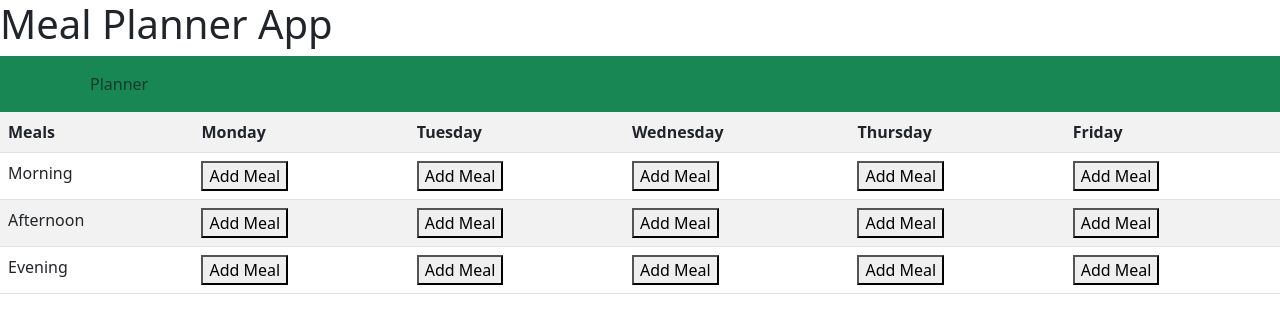
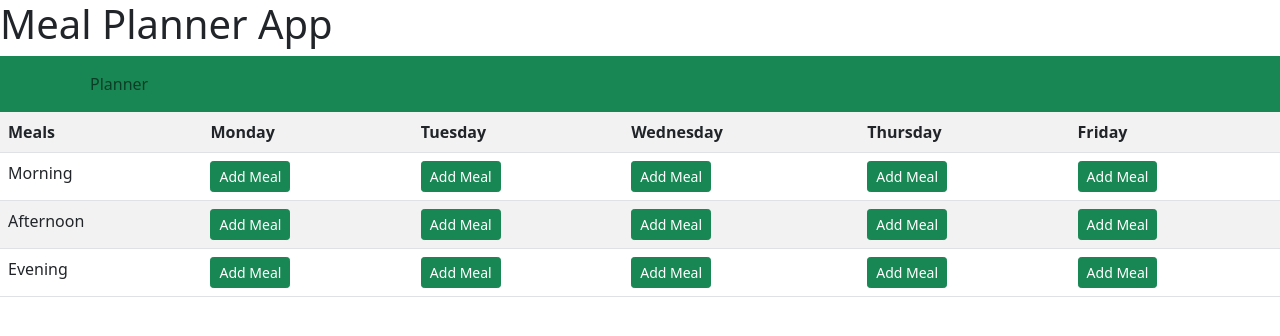
Before and after one commit to JackCornblum/phase-2-frontend, a React (Create React App) app: page /planner in a window 1280 px wide. Shown: the top 336 px of the page. Built offline with nearby package versions, Linux system fonts and the light colour scheme.

Commit message:
added back bootstrap button

```diff
--- a/src/Components/CalendarCell.js
+++ b/src/Components/CalendarCell.js
@@ -48,7 +48,7 @@ function CalendarCell({id}){
     }
 
     let popupJsx = (
-        <Popup onClose={handleClick} contentStyle={{width:auto}} trigger={<button  variant="success" size="sm"> Add Meal</button>} position="right center">
+        <Popup onClose={handleClick} contentStyle={{width:auto}} trigger={<Button  variant="success" size="sm"> Add Meal</Button>} position="right center">
             <form onSubmit={handleSubmit}>
                 <input type="text" value={searchValue} onChange={handleChange}></input>
             </form>
```
